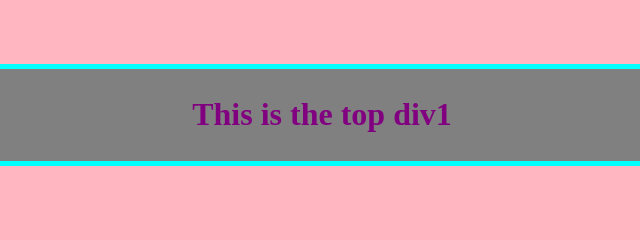
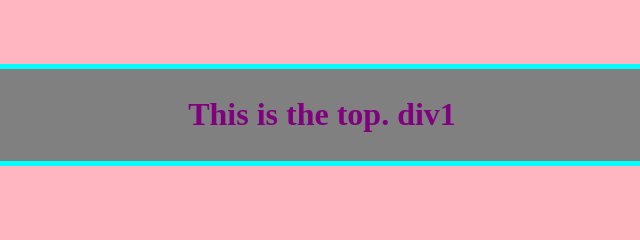
Before and after one commit to shannongonzalez/netart2, a plain HTML site: page index.html in a window 1280 px wide. Shown: the top 240 px of the page, 326-966 px from the left. Drawn offline with Linux system fonts and the light colour scheme.

Commit message:
update index

```diff
--- a/index.html
+++ b/index.html
@@ -10,7 +10,7 @@
 <body>
 
 <div id="div1">
-<h1>This is the top div1</h1>
+<h1>This is the top. div1</h1>
 </div>
 
 <div id="div2">
```
